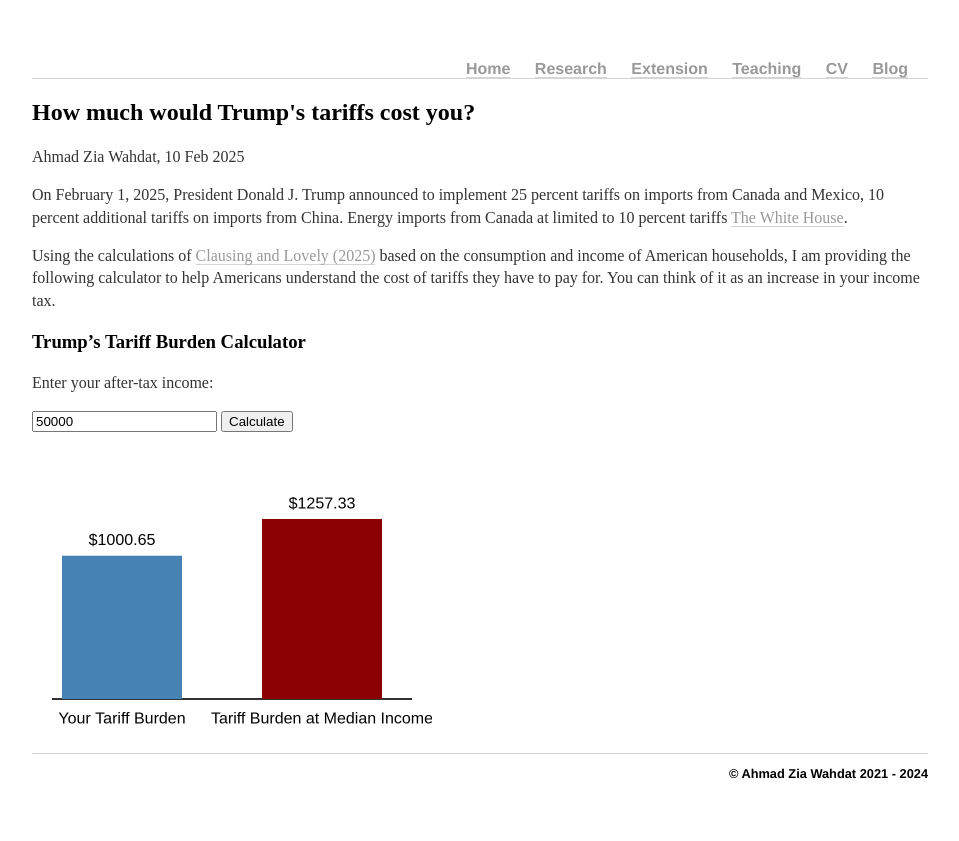
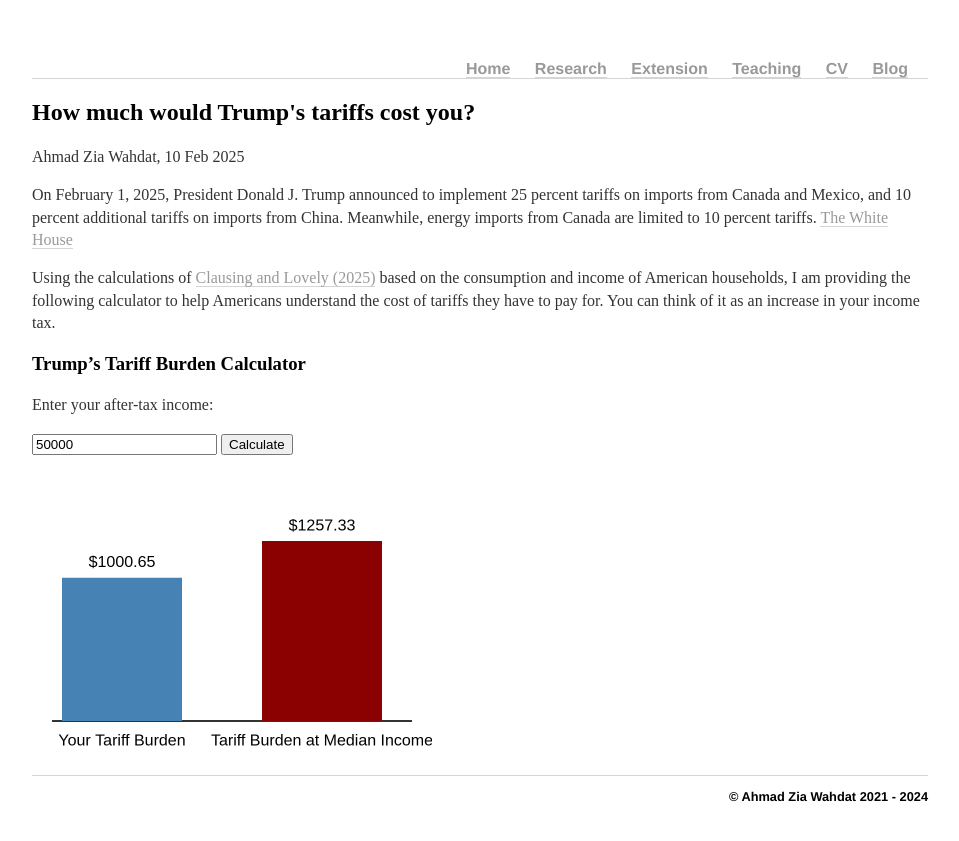
Before and after one commit to awahdat/webpage, a Jekyll site: the page built from _posts/2025-02-10-How-much-would-Trump's-tariffs-cost-you?.md, in a window 1280 px wide. Shown: the top 841 px of the page, without its empty margins (160-1119 px from the left). Built offline with Jekyll 4.4.1, drawn with Linux system fonts in a browser that asks for light colours; our own code applies the rules of GitHub Pages for plain Markdown files.

Commit message:
Update 2025-02-10-How-much-would-Trump's-tariffs-cost-you?.md

```diff
--- a/_posts/2025-02-10-How-much-would-Trump's-tariffs-cost-you?.md
+++ b/_posts/2025-02-10-How-much-would-Trump's-tariffs-cost-you?.md
@@ -3,7 +3,7 @@ author: Ahmad Zia Wahdat
 title: How much would Trump's tariffs cost you?
 ---
 
-On February 1, 2025, President Donald J. Trump announced to implement 25 percent tariffs on imports from Canada and Mexico, 10 percent additional tariffs on imports from China. Energy imports from Canada at limited to 10 percent tariffs [The White House](https://www.whitehouse.gov/fact-sheets/2025/02/fact-sheet-president-donald-j-trump-imposes-tariffs-on-imports-from-canada-mexico-and-china/).
+On February 1, 2025, President Donald J. Trump announced to implement 25 percent tariffs on imports from Canada and Mexico, and 10 percent additional tariffs on imports from China. Meanwhile, energy imports from Canada are limited to 10 percent tariffs. [The White House](https://www.whitehouse.gov/fact-sheets/2025/02/fact-sheet-president-donald-j-trump-imposes-tariffs-on-imports-from-canada-mexico-and-china/)
 
 Using the calculations of [Clausing and Lovely (2025)](https://www.piie.com/research/piie-charts/2025/trumps-tariffs-canada-mexico-and-china-would-cost-typical-us-household) based on the consumption and income of American households, I am providing the following calculator to help Americans understand the cost of tariffs they have to pay for. You can think of it as an increase in your income tax.
 
```
